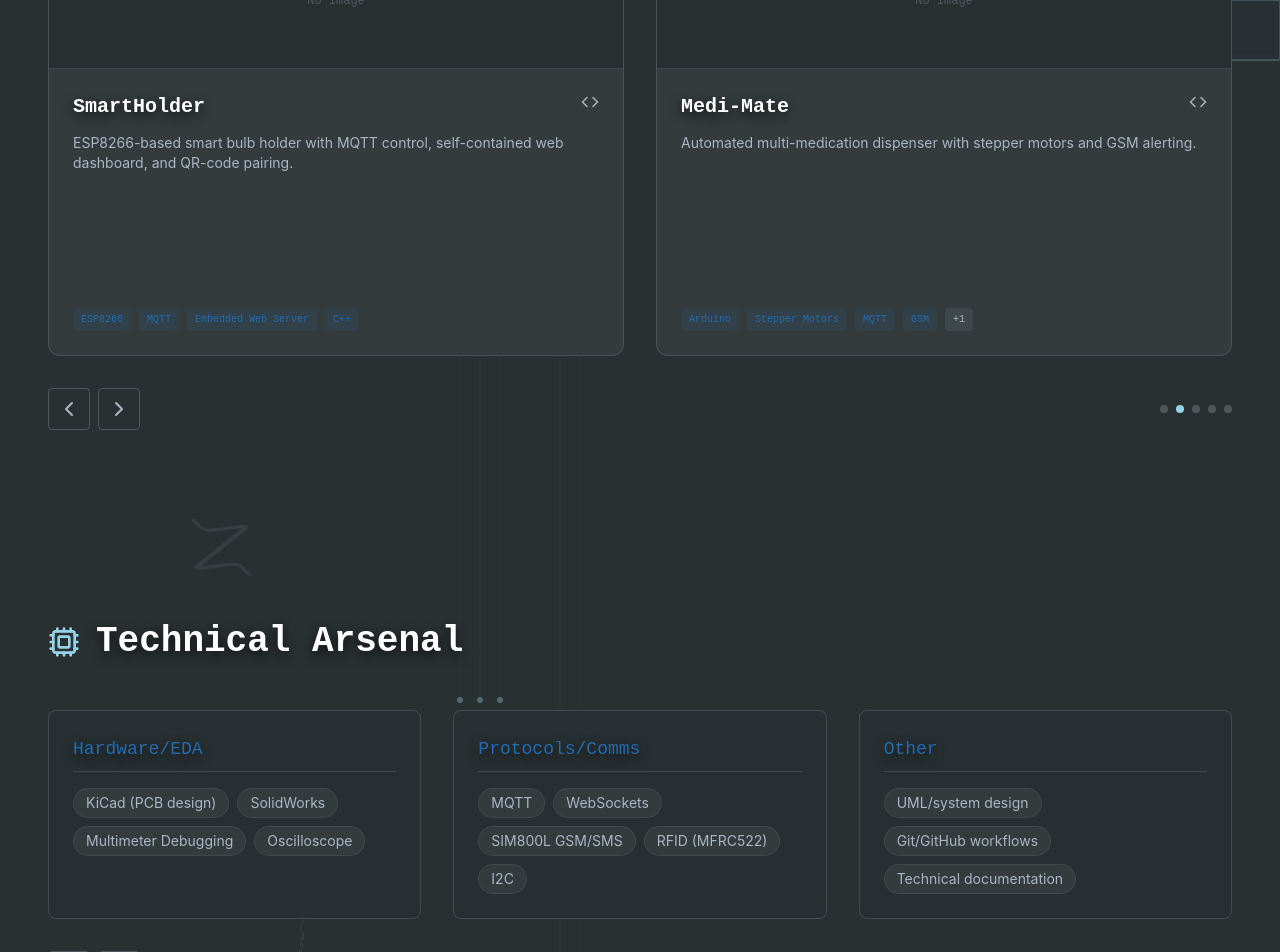
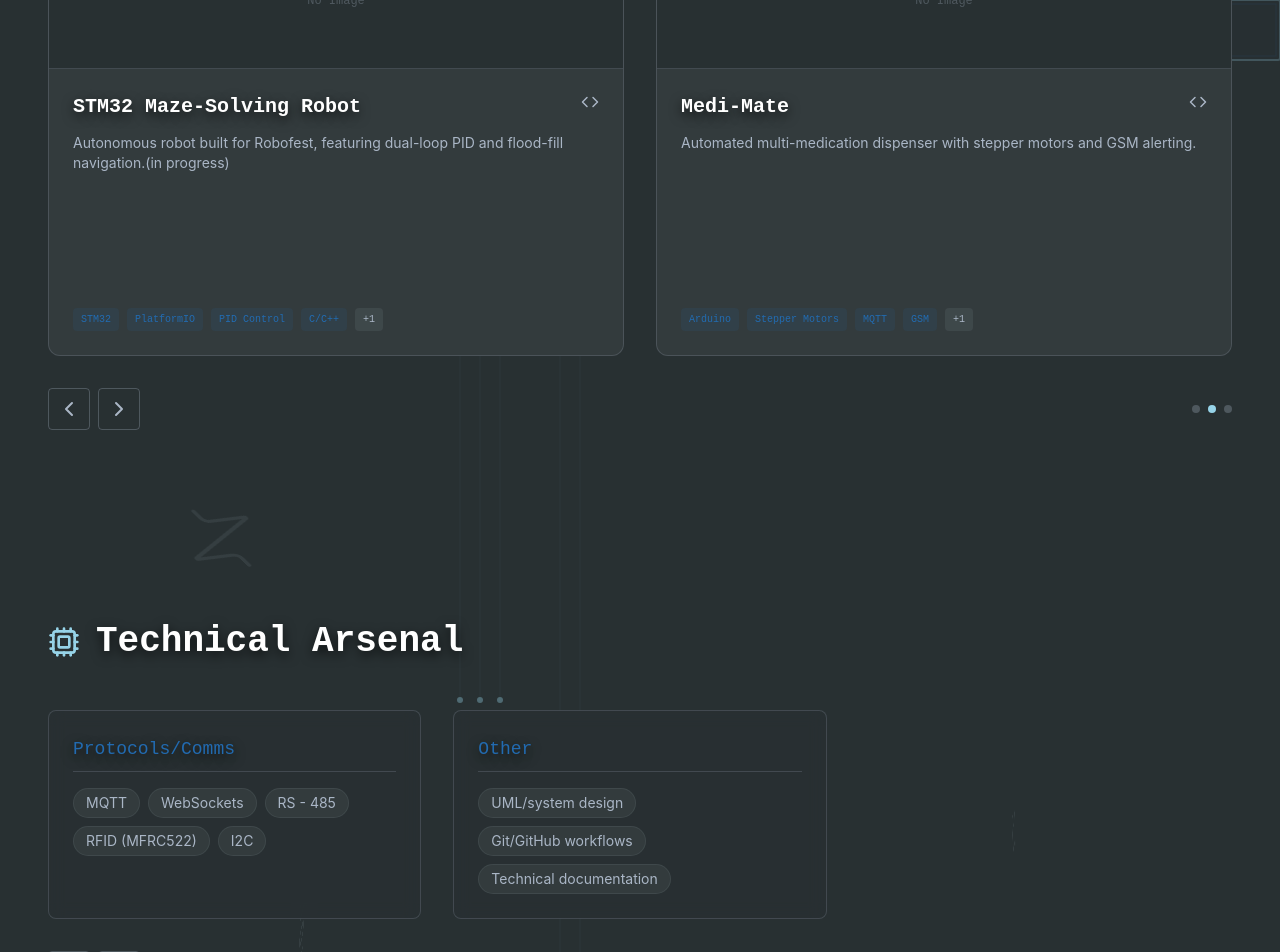
Before and after one commit to Oshanharischandra/Oshanharischandra.github.io, a React (Vite) app: page / in a window 1280 px wide. Shown: the part 1800-2752 px from the top of the page. Built offline with nearby package versions, Linux system fonts and the light colour scheme.

Commit message:
feat: add multi-image support for projects and detail modal

```diff
--- a/src/components/sections/Education.tsx
+++ b/src/components/sections/Education.tsx
@@ -8,7 +8,7 @@ const educationList = [
     institution: "University of Kelaniya",
     department: "Department of Industrial Management",
     period: "2025 - Present",
-    details: "Relevant Coursework: Web Application Development, Event Driven Programming, Embedded Systems, Mobile Applications Development."
+    details: "Relevant Coursework: Event Driven Programming, Embedded Systems, Mobile Applications Development."
   },
   {
     id: 2,
--- a/src/components/sections/Projects.tsx
+++ b/src/components/sections/Projects.tsx
@@ -1,4 +1,4 @@
-import { useState, useEffect, useCallback } from 'react';
+  import { useState, useEffect, useCallback } from 'react';
 import { motion, AnimatePresence, useReducedMotion } from 'framer-motion';
 import { FolderGit2, ExternalLink, Code, X, ChevronLeft, ChevronRight, Image as ImageIcon, LayoutGrid } from 'lucide-react';
 import type { Project } from '../../data/projects';
@@ -27,8 +27,8 @@ const ProjectCard = ({ project, onClick }: { project: Project, onClick: () => vo
 
     {/* Project Image / Fallback */}
     <div className="w-full h-48 bg-background flex items-center justify-center border-b border-muted/20 overflow-hidden relative z-10">
-      {project.thumbnail ? (
-        <img src={project.thumbnail} alt={project.title} className="w-full h-full object-cover group-hover:scale-105 transition-transform duration-500" />
+      {project.images && project.images.length > 0 ? (
+        <img src={project.images[0]} alt={project.title} className="w-full h-full object-cover group-hover:scale-105 transition-transform duration-500" />
       ) : (
         <div className="flex flex-col items-center text-muted/30">
           <ImageIcon size={48} />
@@ -237,7 +237,7 @@ export default function Projects() {
               initial={{ opacity: 0 }}
               animate={{ opacity: 1 }}
               exit={{ opacity: 0 }}
-              className="absolute inset-0 bg-background/80 backdrop-blur-sm"
+              className="absolute inset-0 bg-[#283032]/90 backdrop-blur-[12px]"
               onClick={() => setSelectedProject(null)}
             />
             <motion.div
@@ -253,10 +253,14 @@ export default function Projects() {
                 <X size={24} />
               </button>
 
-              {selectedProject.thumbnail && (
-                <div className="w-full h-48 md:h-64 -mt-6 -mx-6 md:-mt-10 md:-mx-10 mb-8 rounded-t-2xl overflow-hidden relative">
-                  <div className="absolute inset-0 bg-gradient-to-t from-surface to-transparent z-10"></div>
-                  <img src={selectedProject.thumbnail} alt={selectedProject.title} className="w-full h-full object-cover" />
+              {selectedProject.images && selectedProject.images.length > 0 && (
+                <div className="w-full h-48 md:h-64 -mt-6 -mx-6 md:-mt-10 md:-mx-10 mb-8 rounded-t-2xl relative flex overflow-x-auto snap-x snap-mandatory" style={{ scrollbarWidth: 'none', msOverflowStyle: 'none' }}>
+                  {selectedProject.images.map((img: string, idx: number) => (
+                    <div key={idx} className="w-full h-full flex-shrink-0 snap-center relative">
+                      <div className="absolute inset-0 bg-gradient-to-t from-surface to-transparent z-10 pointer-events-none"></div>
+                      <img src={img} alt={`${selectedProject.title} ${idx + 1}`} className="w-full h-full object-cover" />
+                    </div>
+                  ))}
                 </div>
               )}
 
--- a/src/data/projects.ts
+++ b/src/data/projects.ts
@@ -4,7 +4,7 @@ export interface Project {
   description: string;
   longDescription?: string;
   tags: string[];
-  thumbnail?: string;
+  images?: string[];
   githubUrl?: string;
   demoUrl?: string;
   contribution?: string;
@@ -38,7 +38,7 @@ export const projectsData: Project[] = [
   {
     id: "stm32-maze",
     title: "STM32 Maze-Solving Robot",
-    description: "Autonomous robot built for Robofest, featuring dual-loop PID and flood-fill navigation.",
+    description: "Autonomous robot built for Robofest, featuring dual-loop PID and flood-fill navigation.(in progress)",
     longDescription: "Developed using PlatformIO, this robot uses N20 motors, an MPU-9250 gyro, and VL53L0X ToF sensors. The navigation relies on dual-loop PID for wall-centering and heading, combined with a flood-fill BFS algorithm.",
     tags: ["STM32", "PlatformIO", "PID Control", "C/C++", "Robotics"],
     githubUrl: "https://github.com/username/stm32-maze"
@@ -51,14 +51,7 @@ export const projectsData: Project[] = [
     tags: ["Arduino", "Stepper Motors", "MQTT", "GSM", "Web Dashboard"],
     githubUrl: "https://github.com/username/medimate"
   },
-  {
-    id: "aeroponics",
-    title: "Aeroponics Control System",
-    description: "Arduino-based grow environment controller with a LAN web dashboard.",
-    longDescription: "Features sine-eased PWM fan control, a mode-cycling humidifier, and an I2C LCD for local monitoring. Accessible via a LAN dashboard.",
-    tags: ["Arduino", "PWM", "I2C", "LAN", "Control Systems"],
-    githubUrl: "https://github.com/username/aeroponics"
-  },
+
   {
     id: "water-management",
     title: "Water Management IoT System",
@@ -67,20 +60,6 @@ export const projectsData: Project[] = [
     tags: ["IoT", "Industrial", "Sensors", "Dashboard"],
     githubUrl: "https://github.com/username/water-management"
   },
-  {
-    id: "unimart",
-    title: "UniMart",
-    description: "Campus marketplace full-stack web app built for a Software Architecture course.",
-    tags: ["React", "TypeScript", "Redux Toolkit", "MUI", "Tailwind CSS"],
-    githubUrl: "https://github.com/username/unimart",
-    demoUrl: "https://unimart-demo.com"
-  },
-  {
-    id: "nextask",
-    title: "nexTask",
-    description: "Group task-management web app.",
-    contribution: "Full DB design (11 tables, Prisma schema, PlantUML ER diagram) and backend architecture documentation.",
-    tags: ["PostgreSQL", "Prisma", "System Design", "UML"],
-    githubUrl: "https://github.com/username/nextask"
-  }
+
+
 ];
--- a/src/data/skills.ts
+++ b/src/data/skills.ts
@@ -1,23 +1,20 @@
 export const skillsData = [
   {
     category: "Embedded/Firmware",
-    skills: ["Arduino", "ESP32/ESP8266", "STM32", "PlatformIO", "AVR assembly", "C/C++"]
+    skills: ["Arduino", "ESP32/ESP8266", "STM32", "Rasspberry", "AVR assembly", "C/C++"]
   },
   {
     category: "Web/Software",
-    skills: ["React", "TypeScript", "Node/Express", "Redux Toolkit", "Tailwind CSS", "Material UI"]
+    skills: ["React", "TypeScript", "Node/Express", "Python", ]
   },
-  {
-    category: "Databases",
-    skills: ["PostgreSQL", "Prisma", "Firebase", "Supabase"]
-  },
+
   {
     category: "Hardware/EDA",
-    skills: ["KiCad (PCB design)", "SolidWorks", "Multimeter Debugging", "Oscilloscope"]
+    skills: ["KiCad (PCB design)", "SolidWorks", "ECA EDA Tools"]
   },
   {
     category: "Protocols/Comms",
-    skills: ["MQTT", "WebSockets", "SIM800L GSM/SMS", "RFID (MFRC522)", "I2C"]
+    skills: ["MQTT", "WebSockets", "RS - 485", "RFID (MFRC522)", "I2C"]
   },
   {
     category: "Other",
```
